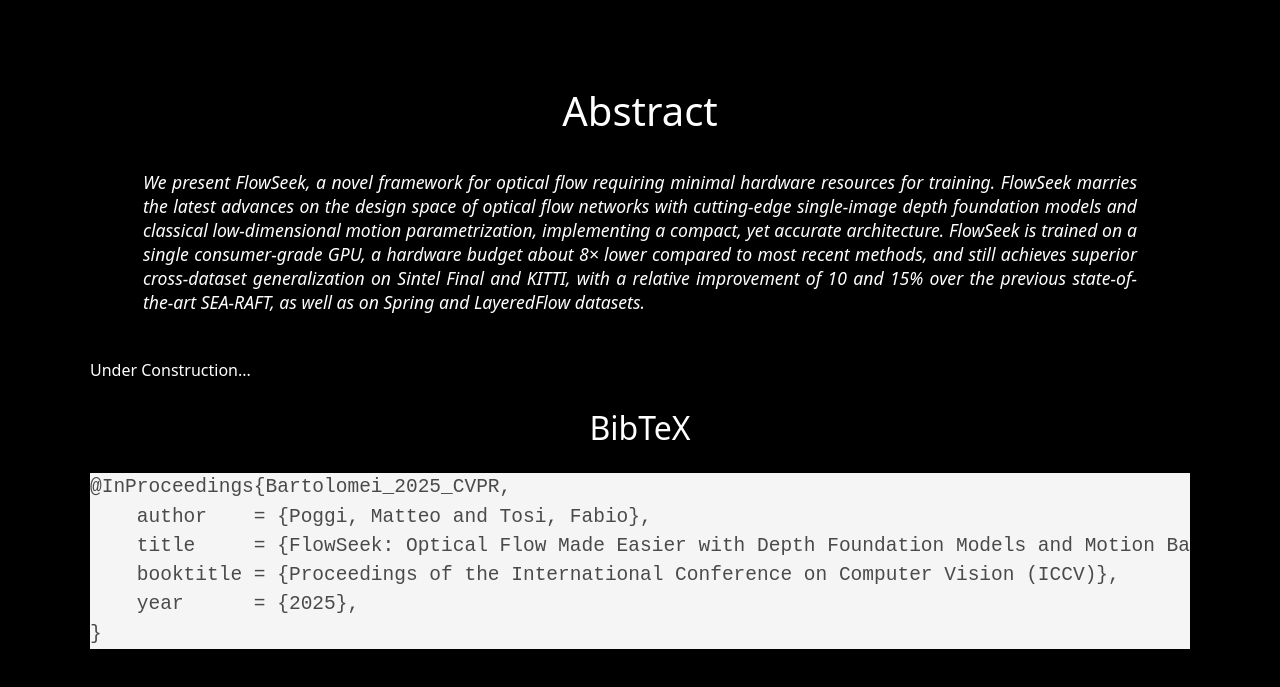
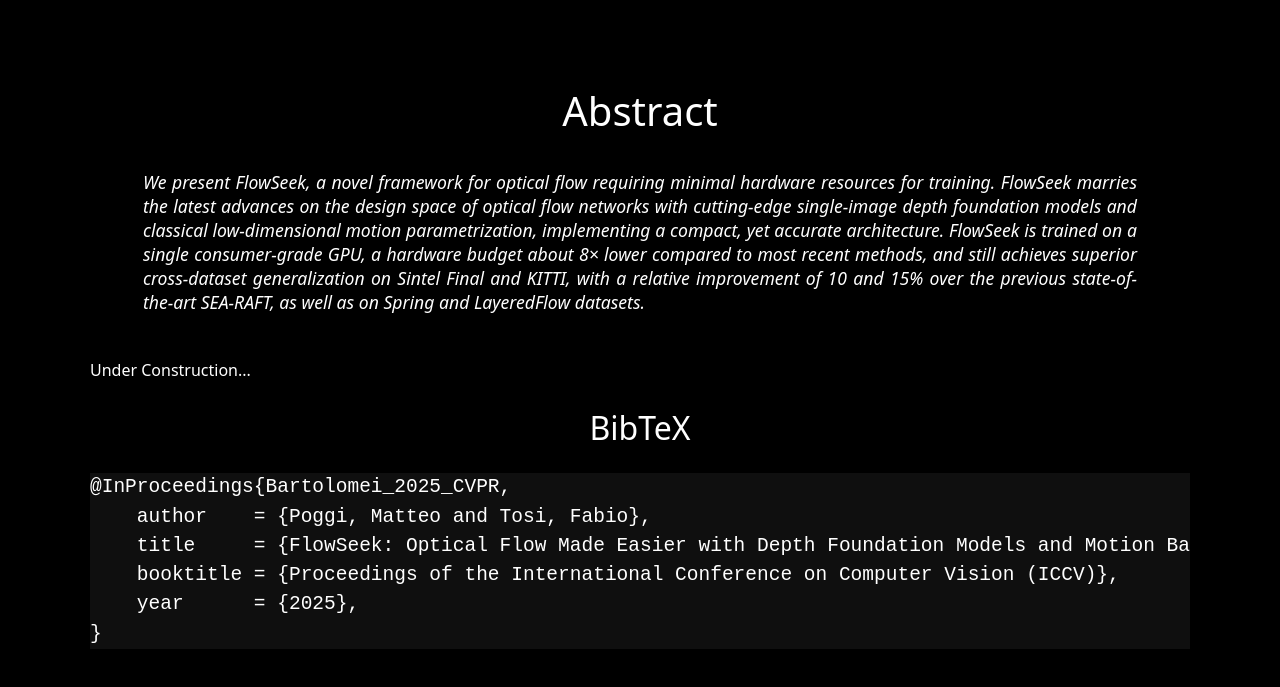
Before and after one commit to flowseek25/flowseek25.github.io, a plain HTML site: page index.html in a window 1280 px wide. Shown: the part 1415-2102 px from the top of the page. Drawn offline with Linux system fonts and the light colour scheme; a script that the page names is missing.

Commit message:
Update index.html

```diff
--- a/index.html
+++ b/index.html
@@ -506,7 +506,7 @@ details in their predictions. FlowSeek achieves superior generalization by explo
 
 	<div class="container is-max-desktop content">
 		<center><h1 class="bibtex" style="font-size:32px; font-weight:400;">BibTeX</h1></center>
-		<pre style="background-color: #f5f5f5; color: #4a4a4a; font-size: 1.5em; overflow-x: auto;"><code>@InProceedings{Bartolomei_2025_CVPR,
+		<pre style="background-color: #0f0f0f; color: #ffffff; font-size: 1.5em; overflow-x: auto;"><code>@InProceedings{Bartolomei_2025_CVPR,
     author    = {Poggi, Matteo and Tosi, Fabio},
     title     = {FlowSeek: Optical Flow Made Easier with Depth Foundation Models and Motion Bases},
     booktitle = {Proceedings of the International Conference on Computer Vision (ICCV)},
```
